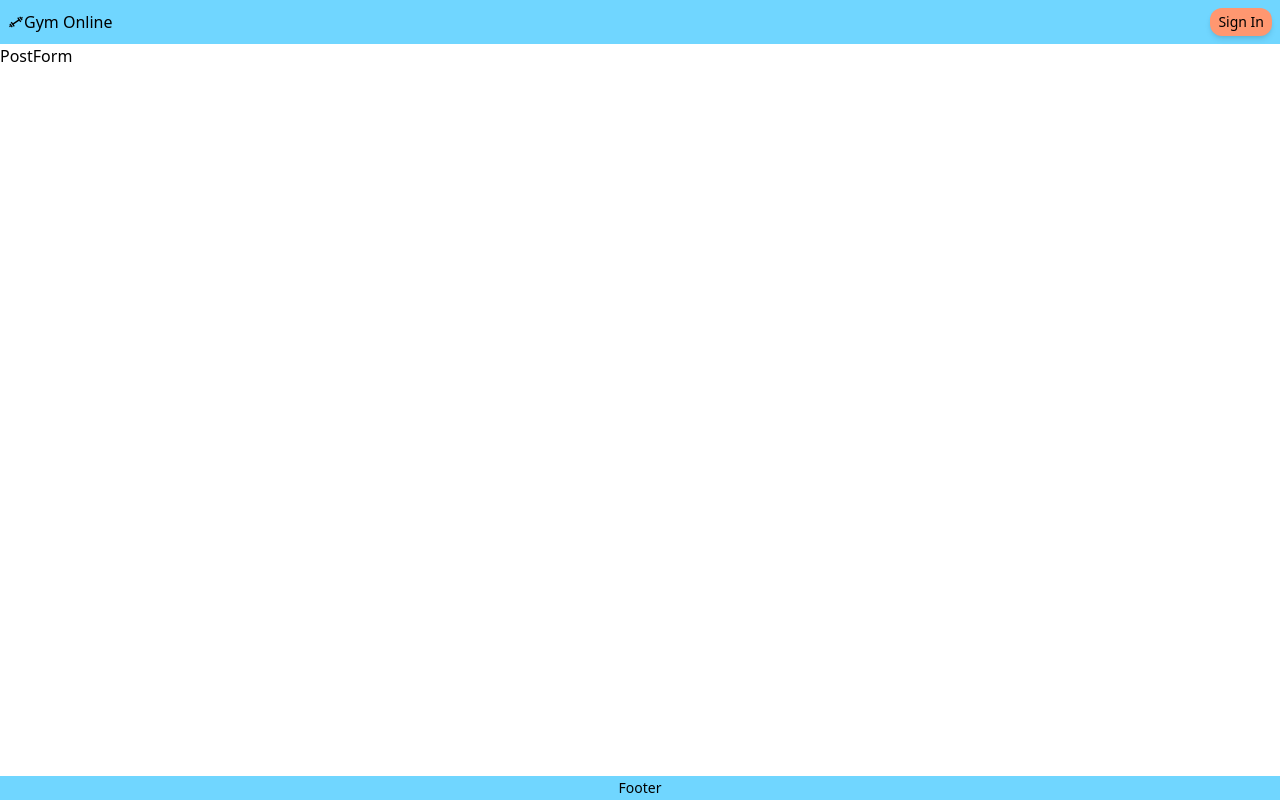
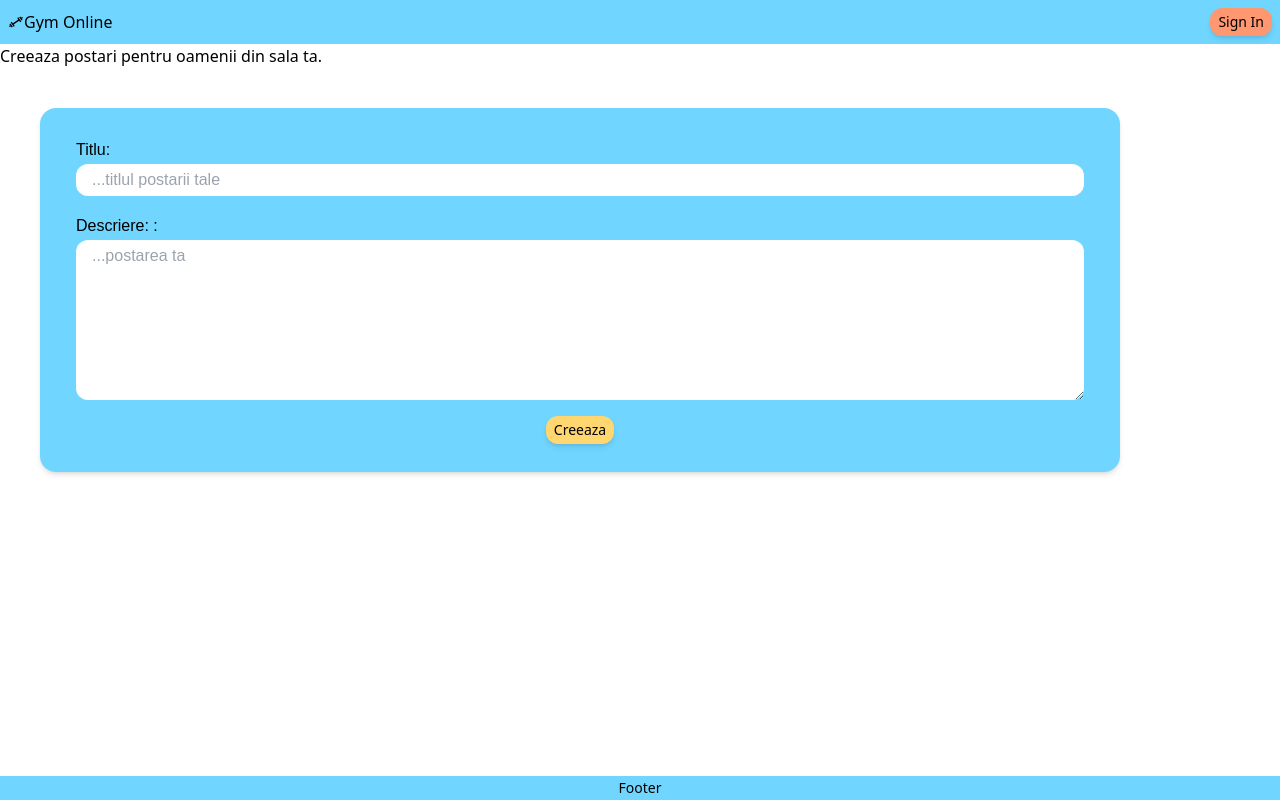
Before and after one commit to Ceokan-Business/Gym-Online, a Next.js app in the folder gym/: page /create-post in a window 1280 px wide. Built offline with nearby package versions, Linux system fonts and the light colour scheme; no server answers.

Commit message:
Post create interface

```diff
--- a/gym/app/create-post/page.tsx
+++ b/gym/app/create-post/page.tsx
@@ -14,6 +14,7 @@ const CreatePost = () => {
 
   return (
     <PostForm
+        type = "Creeaza"
         submitting = { submitting }
         post = { post }
         setPost = { setPost }
--- a/gym/components/Posts/PostForm.tsx
+++ b/gym/components/Posts/PostForm.tsx
@@ -1,15 +1,43 @@
 import React from 'react';
 import { PostInterface } from '@interfaces/PostInterface';
 
+import { InputElement, TextAreaElement } from '@components/Useful/Inputs';
+
 interface Props {
+    type: string,
     submitting: Boolean,
     post: PostInterface,
     setPost: React.Dispatch<React.SetStateAction<PostInterface>>,
     handleSubmit: (e: React.FormEvent) => void,
 }
-const PostForm = ({ submitting, post, setPost, handleSubmit }: Props) => {
+const PostForm = ({type, submitting, post, setPost, handleSubmit }: Props) => {
   return (
-    <div>PostForm</div>
+    <section>
+        { type === "Creeaza" &&
+            <h1> { type } postari pentru oamenii din sala ta. </h1>
+        }
+
+        <form className = 'form' onSubmit =  { handleSubmit }>
+            <InputElement
+                labelTitle='Titlu: '
+                placeholder = "...titlul postarii tale"
+                required =  { true }
+                value = { post.title }
+                executeChange = { (e) => { setPost({ ...post, title: e.target.value })}}
+            />
+            <TextAreaElement
+                labelTitle='Descriere: '
+                placeholder = "...postarea ta"
+                required = { true }
+                value = { post.description }
+                executeChange = { (e) => { setPost({ ...post, description: e.target.value })}}
+            />
+
+            <div className = 'w-100 flex justify-center my-2'>
+            <button className = 'submit_button'> { submitting ? `${type}...` : `${type}`  } </button>
+            </div>
+        </form>
+    </section>
   )
 }
 
--- a/gym/components/Profile/DeveloperProfile.tsx
+++ b/gym/components/Profile/DeveloperProfile.tsx
@@ -17,7 +17,7 @@ const DeveloperProfile = ({ user, setUser }: Props) => {
     <>
         {/* Daca se afla pe profilul lor si sunt responsabili sau patroni pot creea postari */}
         { session?.user?.id === user._id  && (user.grades.includes(GRADES[4]) || user.grades.includes(GRADES[4])) &&
-            <Link href = 'create-post' className = 'default_button'> Create Post </Link>
+            <Link href = '/create-post' className = 'default_button'> Create Post </Link>
         }
     </>
   )
--- a/gym/components/Useful/Inputs.tsx
+++ b/gym/components/Useful/Inputs.tsx
@@ -60,7 +60,7 @@ const InputElement = ({ labelTitle, placeholder, required, value, executeChange,
     )
 }
 
-const TextAreaInput =({labelTitle, placeholder, required, value, executeChange }: TextAreaProps) => {
+const TextAreaElement =({labelTitle, placeholder, required, value, executeChange }: TextAreaProps) => {
     return (
       <>
         <label className = 'input_label'>
@@ -100,4 +100,4 @@ const EditInputElement = ({ labelTitle, placeholder, required, value, executeCha
     )
 }
 
-export { TextAreaInput, InputElement, EditInputElement}
+export { TextAreaElement, InputElement, EditInputElement}
--- a/gym/styles/globals.css
+++ b/gym/styles/globals.css
@@ -13,7 +13,20 @@
         @apply bg-light-orange border-none rounded-xl shadow-md px-2 py-1 text-sm hover:scale-125 transition-all duration-300 hover:font-semibold hover:text-white
     }
 
+    .submit_button {
+        @apply bg-light-yellow border-none rounded-xl shadow-md px-2 py-1 text-sm hover:scale-125 transition-all duration-300 hover:font-semibold
+    }
+
     .input_label {
         @apply flex flex-col my-2
     }
+
+    .form_input {
+        @apply rounded-xl mx-4 px-4 py-1 outline-none font-satoshi
+    }
+
+    .form {
+        @apply flex flex-col bg-light-blue shadow-md ml-10 mr-40 my-10 p-5 rounded-2xl
+    }
+
 }
```
